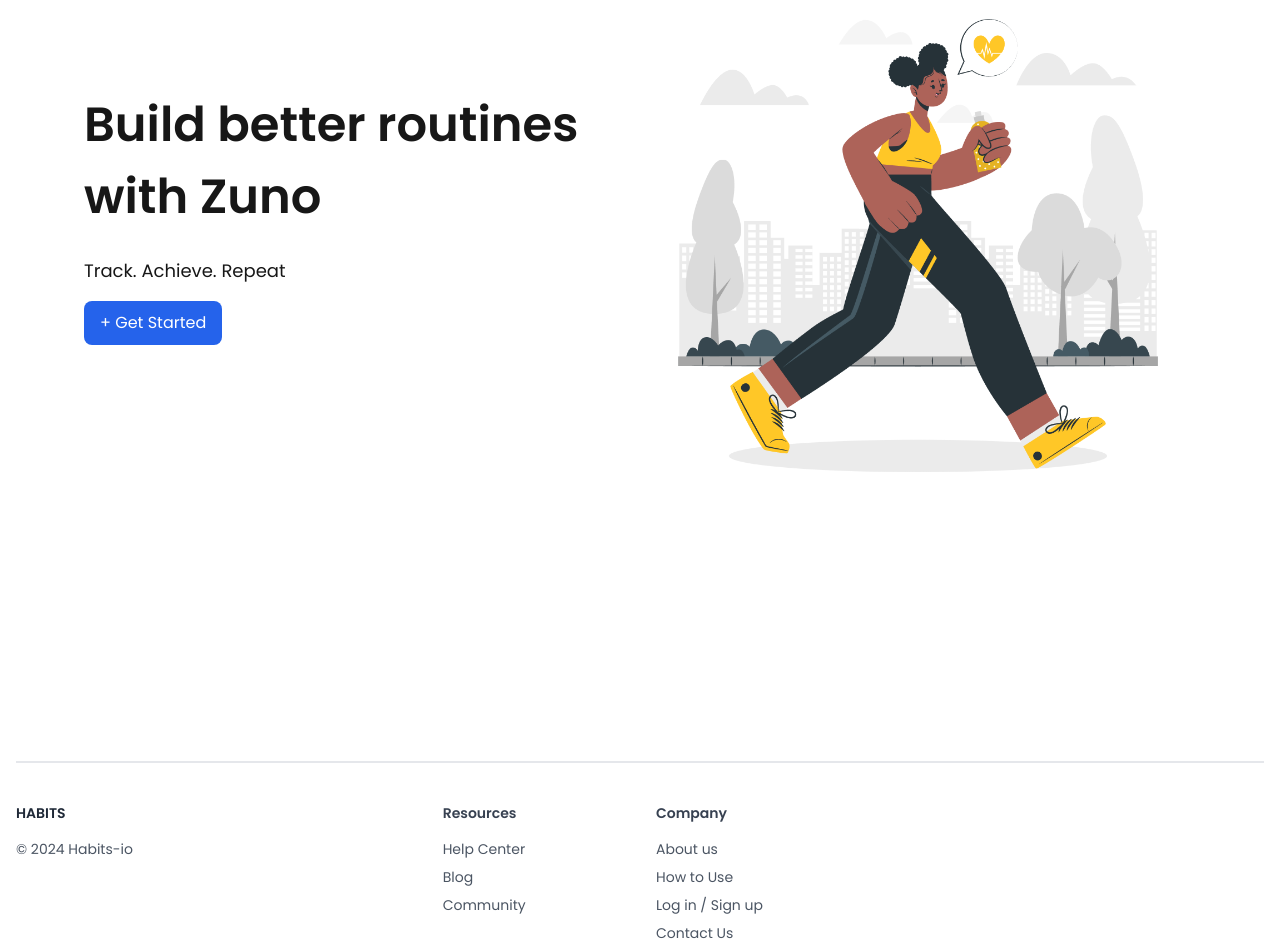
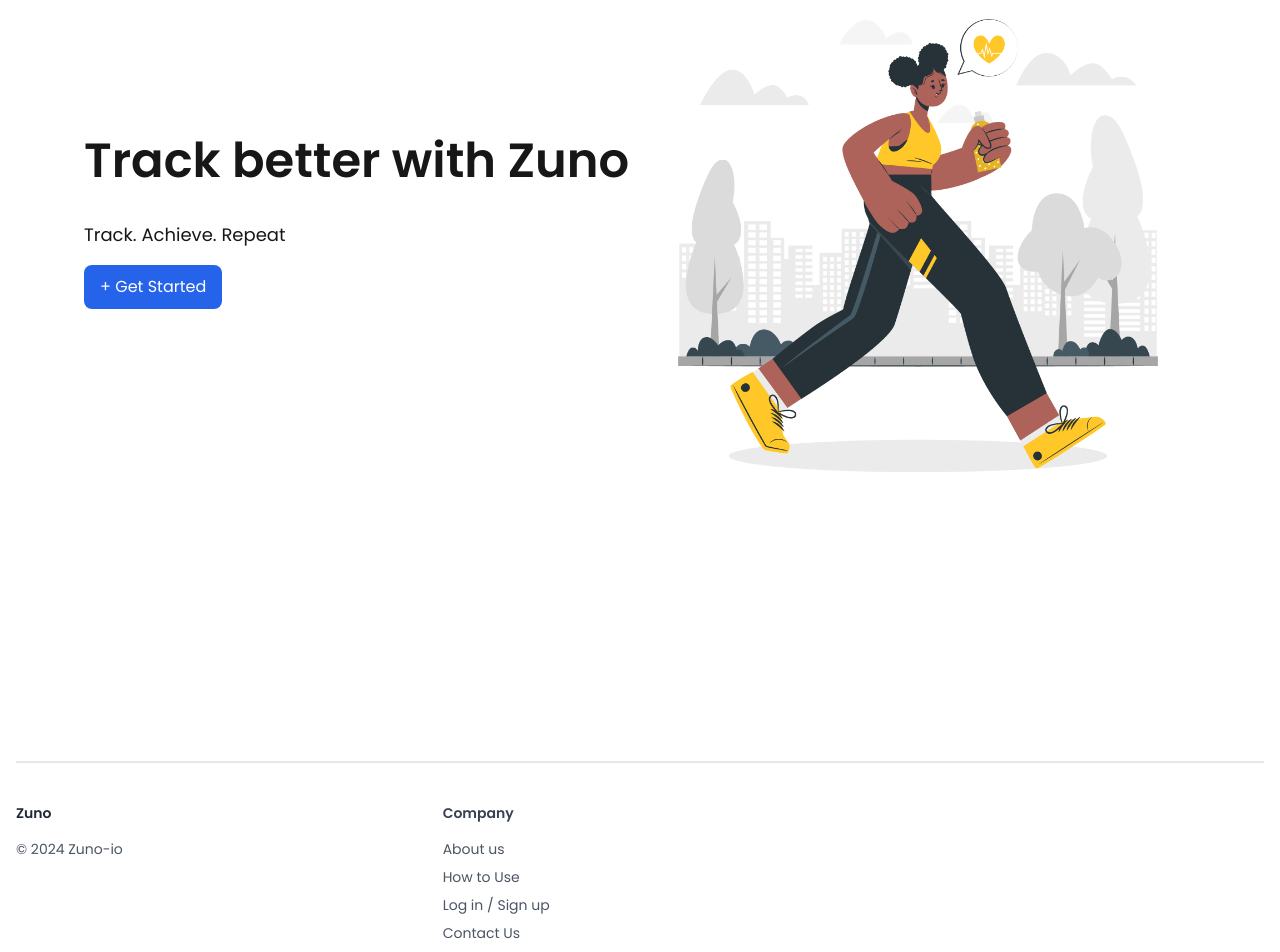
Before and after one commit to gyimadu/habit-tracker, a Next.js app: page / in a window 1280 px wide. Shown: the part 280-1232 px from the top of the page. Built offline with nearby package versions, Linux system fonts and the light colour scheme.

Commit message:
updated homepage and footer

```diff
--- a/src/app/page.tsx
+++ b/src/app/page.tsx
@@ -66,7 +66,7 @@ export default function Home() {
 
         <div className="flex flex-col md:flex-row items-center justify-center h-screen mt-0 pt-5 md:pt-0 md:mt-0 mb-10 text-center">
           <div className="text-center md:text-left w-full md:w-6/12 mb-10">
-            <h1 className="text-5xl md:text-5xl font-semibold mb-6 md:leading-normal px-4 md:px-0">Build better routines with Zuno</h1>
+            <h1 className="text-5xl md:text-5xl font-semibold mb-6 md:leading-normal px-4 md:px-0">Track better with Zuno</h1>
             <p className="text-lg md:text-lg mb-4">Track. Achieve. Repeat</p>
 
             {!isAddingHabit ? (
--- a/src/components/Footer.tsx
+++ b/src/components/Footer.tsx
@@ -5,20 +5,11 @@ const Footer: React.FC = () => {
     <footer className="container mx-auto max-w-7xl px-4 py-16">
         <div className="grid grid-cols-1 mx-auto w-full md:grid-cols-3 gap-8 border-t-2 pt-10">
             <div className="space-y-4">
-                <h3 className="text-sm font-semibold text-gray-800">HABITS</h3>
-                <p className="text-sm text-gray-600">© 2024 Habits-io</p>
+                <h3 className="text-sm font-semibold text-gray-800">Zuno</h3>
+                <p className="text-sm text-gray-600">© 2024 Zuno-io</p>
             </div>
 
             <div className="grid grid-cols-2 gap-8">
-                <div>
-                    <h4 className="text-sm font-semibold text-gray-700 mb-4">Resources</h4>
-                    <ul className="space-y-2 text-sm text-gray-600">
-                    <li className="hover:text-gray-800 transition-colors cursor-pointer">Help Center</li>
-                    <li className="hover:text-gray-800 transition-colors cursor-pointer">Blog</li>
-                    <li className="hover:text-gray-800 transition-colors cursor-pointer">Community</li>
-                    </ul>
-                </div>
-
                 <div>
                     <h4 className="text-sm font-semibold text-gray-700 mb-4">Company</h4>
                     <ul className="space-y-2 text-sm text-gray-600">
```
